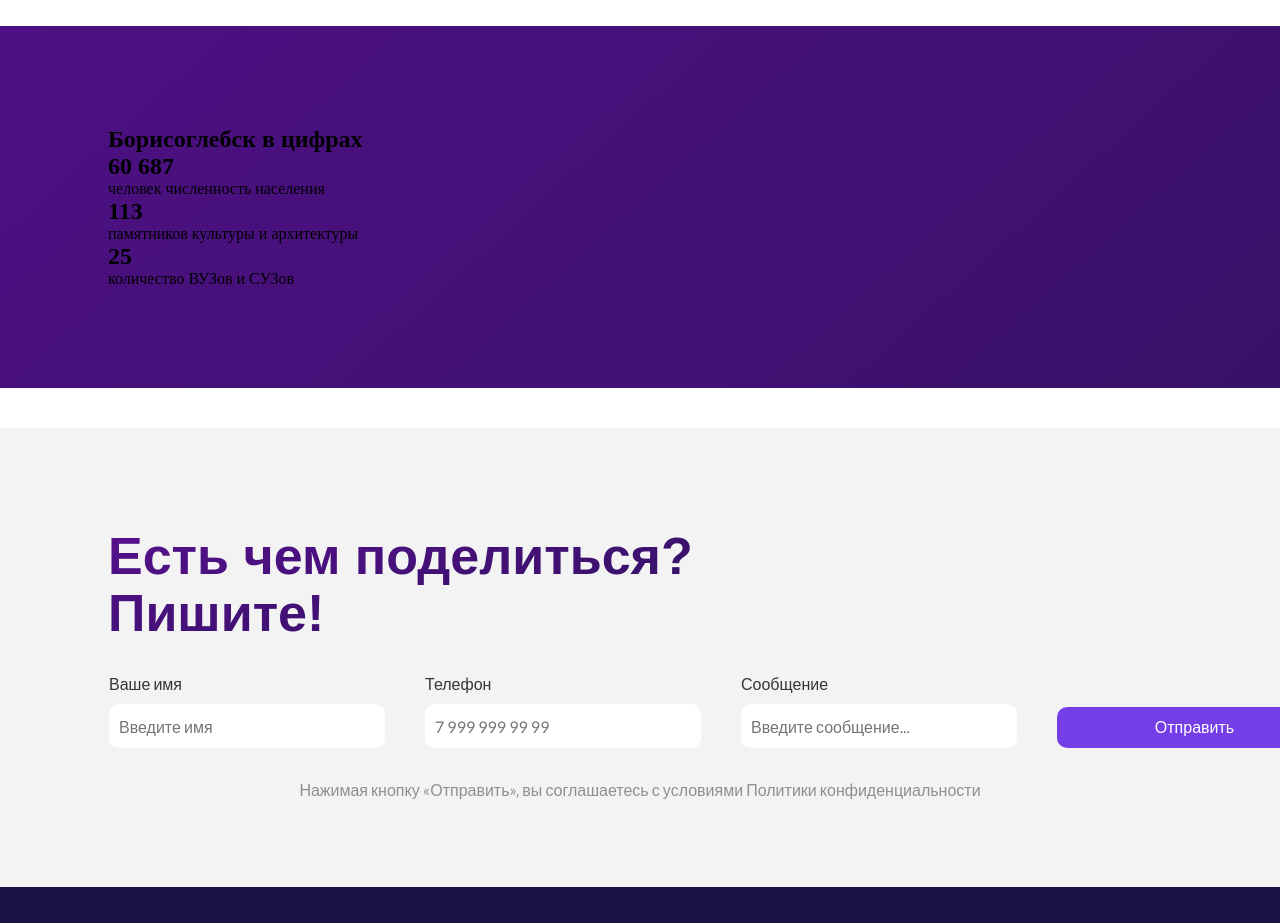
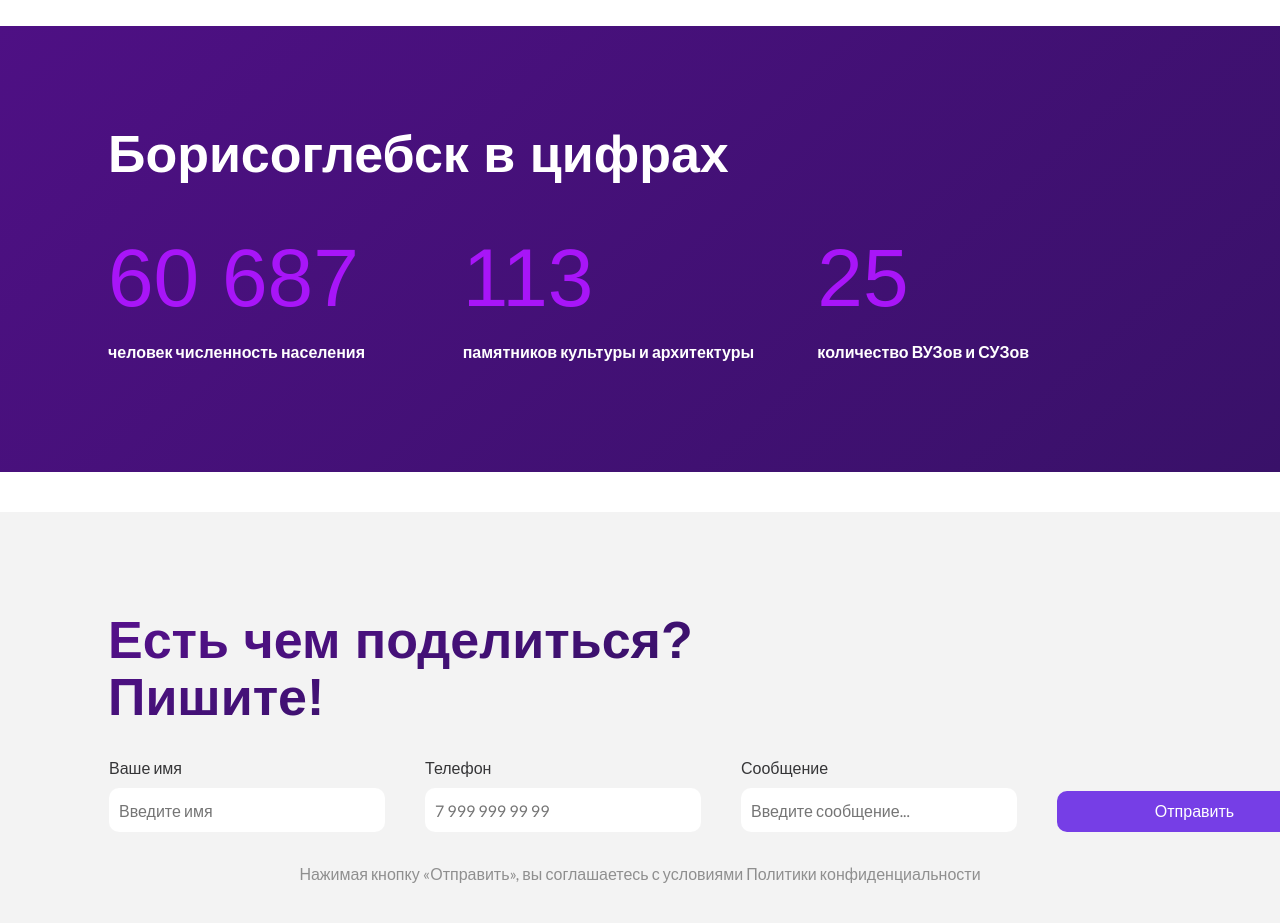
Before and after one commit to sky-trash/my_city, a Vue app: page / in a window 1280 px wide. Shown: the part 1140-2063 px from the top of the page. Built offline with nearby package versions, Linux system fonts and the light colour scheme.

Commit message:
number full

```diff
--- a/src/components/home/home.scss
+++ b/src/components/home/home.scss
@@ -109,5 +109,42 @@
     padding: 100px 108px;
     background: linear-gradient(138deg, #4e1084 0%, #391169 100%);
 
+    &__text {
+
+      h1 {
+        font-family: var(--second-family);
+        font-weight: 900;
+        font-size: 52px;
+        line-height: 110%;
+        color: var(--background-white);
+      }
+    }
+    &__content {
+      display: flex;
+      padding: 30px 0 0;
+
+      &__card {
+        margin: 0 40px 0 0;
+        width: 381px;
+        height: 159px;
+
+        h1 {
+          font-family: var(--second-family);
+          font-weight: 500;
+          font-size: 82px;
+          line-height: 110%;
+          color: #a815f8;
+
+          padding: 20px 0;
+        }
+        p {
+          font-family: var(--font-family);
+          font-weight: 600;
+          font-size: 16px;
+          line-height: 110%;
+          color: var(--background-white);
+        }
+      }
+    }
   }
 }
```
